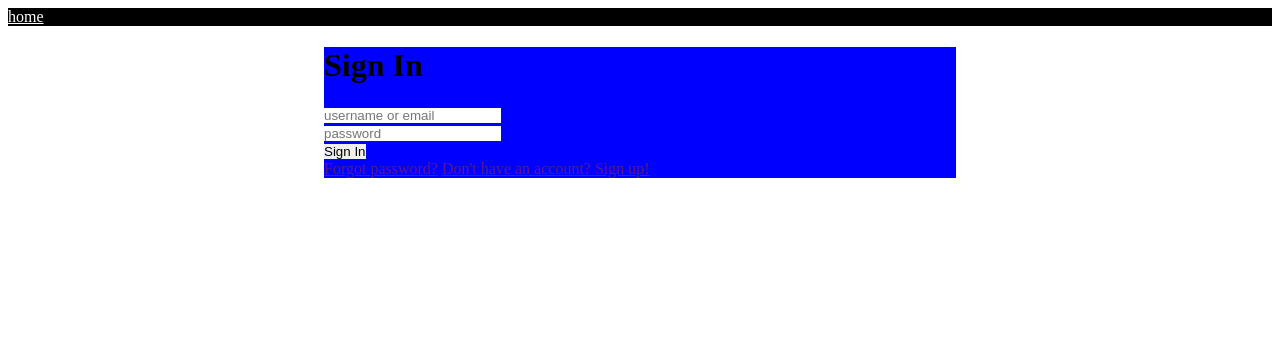
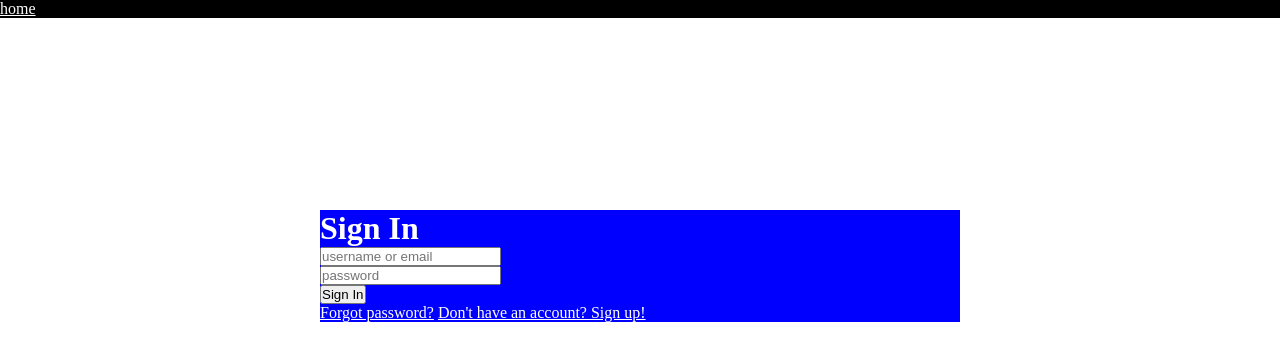
Before and after one commit to ojimmart2512/Trust-US, a plain HTML site: page client/sign-in.html in a window 1280 px wide. Drawn offline with Linux system fonts and the light colour scheme.

Commit message:
login styling

```diff
--- a/client/login.css
+++ b/client/login.css
@@ -1,28 +1,36 @@
 * {
-    border:0;
-    padding:0;
+  margin: 0;
+  padding: 0;
 }
 
 .nav {
-    background-color: black;
-    overflow:hidden;
+  background-color: black;
+  overflow: hidden;
+  /* height:15%; */
 }
 
 .nav a {
-    color:white;
+  color: white;
 }
 
 body {
-    background-image: url('background.jpg');
+  background-image: url("background.jpg");
 }
 
 .sign-in {
-    background-color: blue;
-    width:50%;
-    margin:auto;
-    height:40%;
+  background-color: blue;
+  width: 50%;
+  margin: auto;
+  margin-top: 15%;
+  /* height: 60%; */
+  color: white;
 }
 
 input {
-    margin: auto;
+  margin: auto;
+  /* size:2rem; */
 }
+
+a {
+  color: white;
+}
```
